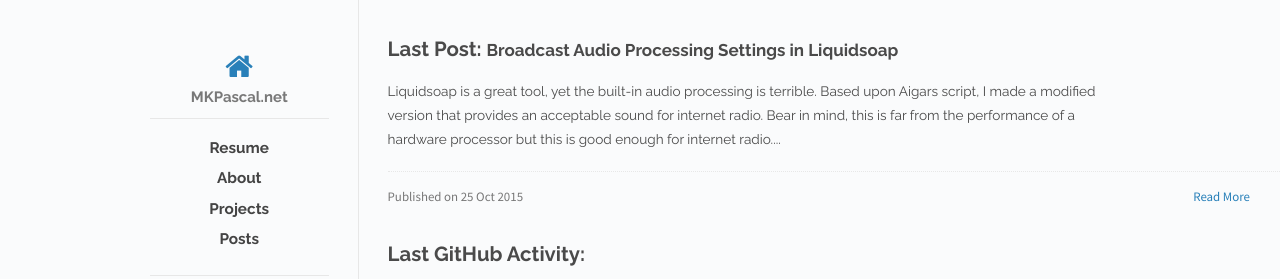
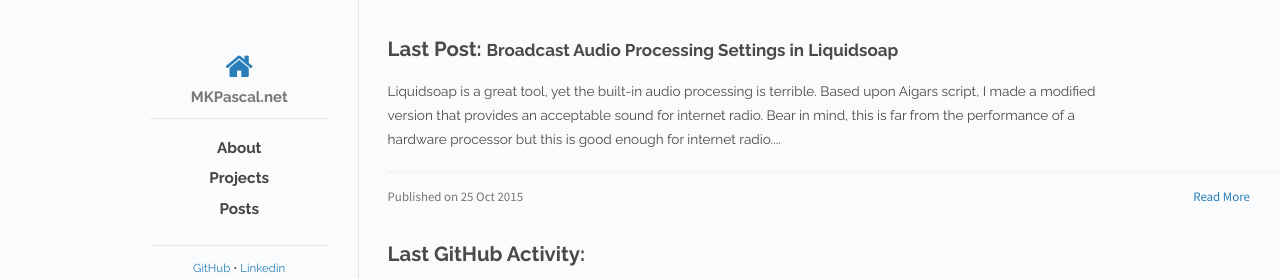
Before and after one commit to mkpascal/mkpascal.github.io, a Jekyll site: the page built from index.html, in a window 1280 px wide, cut to the strip 0-279 px from the top of the page. Built offline with Jekyll 4.4.1, drawn with Linux system fonts in a browser that asks for light colours; nearby versions of some CDN libraries; the list of posts is cut into pages by our own code.

Commit message:
Remove Resume

```diff
--- a/_layouts/default.html
+++ b/_layouts/default.html
@@ -31,7 +31,6 @@
         </div>
         <div class="posts">
           <ul class="posts-list">
-            <li class="post-link"><a class="post-title" href="http://s.mkpascal.net/resume.pdf">Resume</a></li>
             <li class="post-link"><a class="post-title" href="/about">About</a></li>
             <li class="post-link"><a class="post-title" href="/projects">Projects</a></li>
             <li class="post-link"><a class="post-title" href="/posts">Posts</a></li>
```
